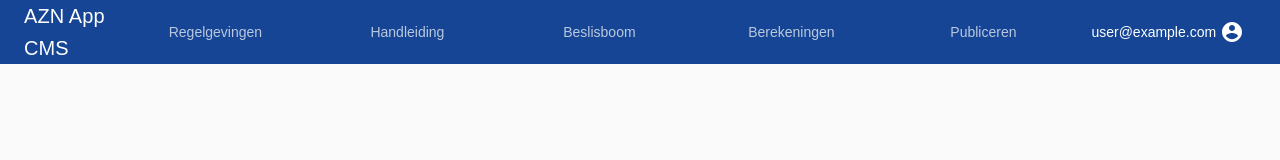
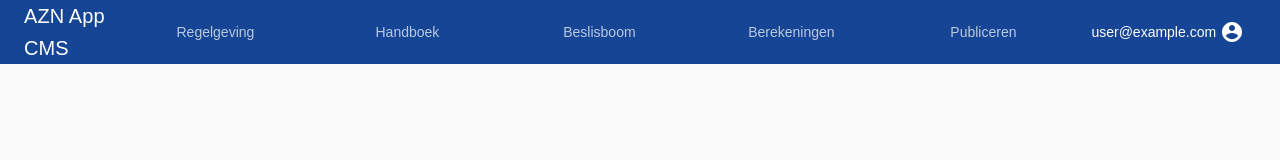
Before and after one commit to PeterVuyk/simpledocs-app-cms, a React (Create React App) app: page /1 in a window 1280 px wide. Shown: the top 160 px of the page. Built offline with nearby package versions, Linux system fonts and the light colour scheme; no server answers; sample sign-in values are in the browser's storage.

Commit message:
Made edit article default, renamed tabs, made sure every edit in wysiwyg editor is saved

```diff
--- a/src/components/form/formik/ArticleEditor.tsx
+++ b/src/components/form/formik/ArticleEditor.tsx
@@ -68,8 +68,7 @@ const ArticleEditor: FC<Props> = ({ formik, initialFile, showError }) => {
             value={content ?? ''}
             // @ts-ignore
             config={config}
-            // @ts-ignore
-            onBlur={(newContent) => updateFileHandler(newContent)}
+            onChange={(newContent) => updateFileHandler(newContent)}
           />
           <FileDropzoneArea
             allowedExtension=".html"
--- a/src/helper/translationHelper.ts
+++ b/src/helper/translationHelper.ts
@@ -8,9 +8,9 @@ import {
 const getTranslatedAggregate = (aggregate: string): string => {
   switch (aggregate) {
     case AGGREGATE_REGULATIONS:
-      return 'regelgevingen';
+      return 'regelgeving';
     case AGGREGATE_INSTRUCTION_MANUAL:
-      return 'Handleiding';
+      return 'handboek';
     case AGGREGATE_DECISION_TREE:
       return 'beslisboom';
     case AGGREGATE_CALCULATIONS:
--- a/src/pages/articles/list/Articles.tsx
+++ b/src/pages/articles/list/Articles.tsx
@@ -11,11 +11,7 @@ import DownloadArticlesHTMLMenuItem from '../batch/DownloadArticlesHTMLMenuItem'
 import DownloadArticlesIconsMenuItem from '../batch/DownloadArticlesIconsMenuItem';
 import EditStatusToggle from '../../../components/form/EditStatusToggle';
 import ArticlesList from './ArticlesList';
-import {
-  EDIT_STATUS_DRAFT,
-  EDIT_STATUS_PUBLISHED,
-  EditStatus,
-} from '../../../model/EditStatus';
+import { EDIT_STATUS_DRAFT, EditStatus } from '../../../model/EditStatus';
 import {
   ARTICLE_TYPE_REGULATIONS,
   ArticleType,
@@ -42,9 +38,7 @@ const Articles: FC<Props> = ({ articleType }) => {
   const [downloadMenuElement, setDownloadMenuElement] =
     useState<null | HTMLElement>(null);
   const [articles, setArticles] = useState<Article[]>([]);
-  const [editStatus, setEditStatus] = useState<EditStatus>(
-    EDIT_STATUS_PUBLISHED
-  );
+  const [editStatus, setEditStatus] = useState<EditStatus>(EDIT_STATUS_DRAFT);
   const classes = useStyles();
   const history = useHistory();
 
@@ -66,7 +60,7 @@ const Articles: FC<Props> = ({ articleType }) => {
   }, [articleType, editStatus]);
 
   const getTitle = () =>
-    articleType === ARTICLE_TYPE_REGULATIONS ? 'Regelgevingen' : 'Handleiding';
+    articleType === ARTICLE_TYPE_REGULATIONS ? 'Regelgeving' : 'Handboek';
 
   const getAddArticlePath = () => {
     return {
--- a/src/pages/calculations/CalculationTableView.tsx
+++ b/src/pages/calculations/CalculationTableView.tsx
@@ -91,8 +91,8 @@ const CalculationTableView: FC<Props> = ({ calculationInfo }) => {
                   <TableCell>{calculationInfo.articleButtonText}</TableCell>
                   <TableCell>
                     {calculationInfo.articleType === ARTICLE_TYPE_REGULATIONS
-                      ? 'Regelgevingen'
-                      : 'Handleiding'}
+                      ? 'Regelgeving'
+                      : 'Handboek'}
                   </TableCell>
                   <TableCell>
                     {calculationInfo.articleChapter}
--- a/src/pages/calculations/edit/EditCalculation.tsx
+++ b/src/pages/calculations/edit/EditCalculation.tsx
@@ -157,8 +157,8 @@ const EditCalculation: FC<Props> = ({
                   label="Verwijzing artikel"
                   showError={showError}
                   options={{
-                    regulations: 'Regelgevingen',
-                    instructionManual: 'Handleiding',
+                    regulations: 'Regelgeving',
+                    instructionManual: 'Handboek',
                   }}
                 />
               </Grid>
--- a/src/pages/navigation/Navigation.tsx
+++ b/src/pages/navigation/Navigation.tsx
@@ -120,8 +120,8 @@ const Navigation: FC<Props> = ({ children, gridWidth }) => {
               value={selectedTab ?? false}
               onChange={handleChange}
             >
-              <Tab label="Regelgevingen" />
-              <Tab label="Handleiding" />
+              <Tab label="Regelgeving" />
+              <Tab label="Handboek" />
               <Tab label="Beslisboom" />
               <Tab label="Berekeningen" />
               <Tab label="Publiceren" />
```
